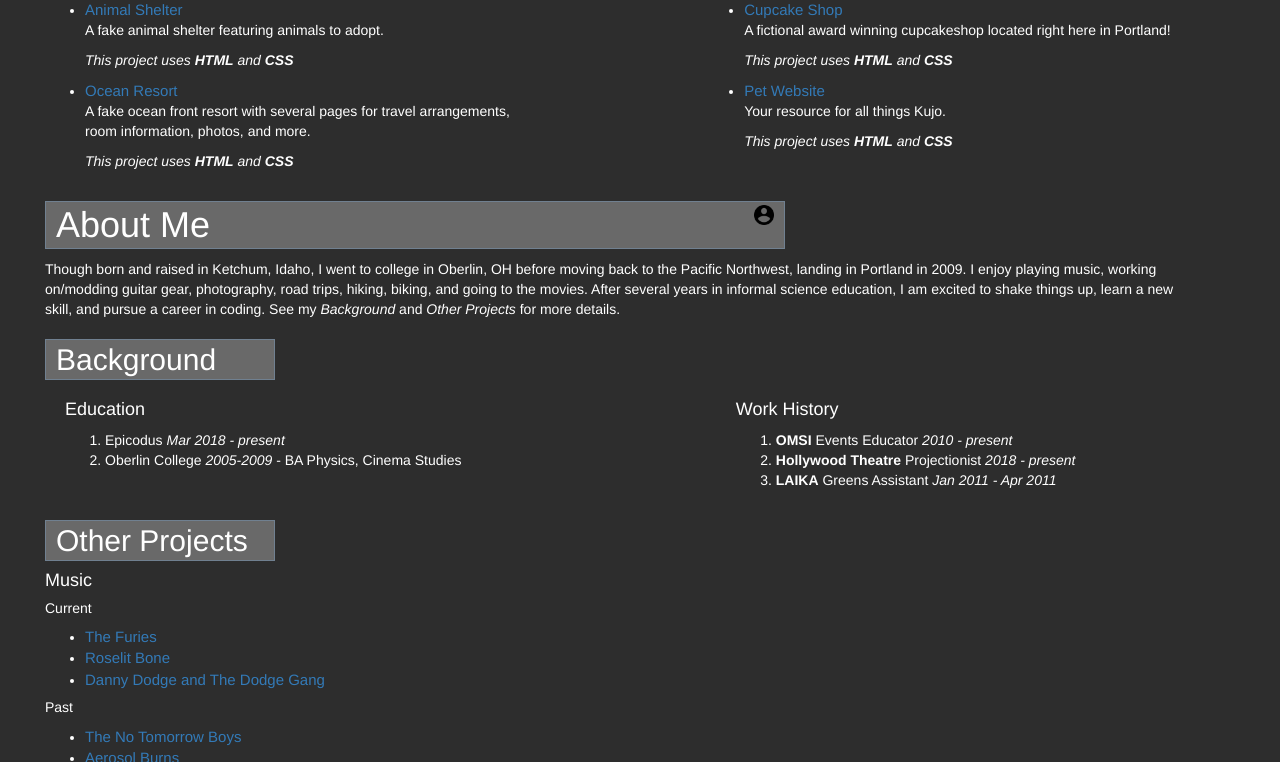
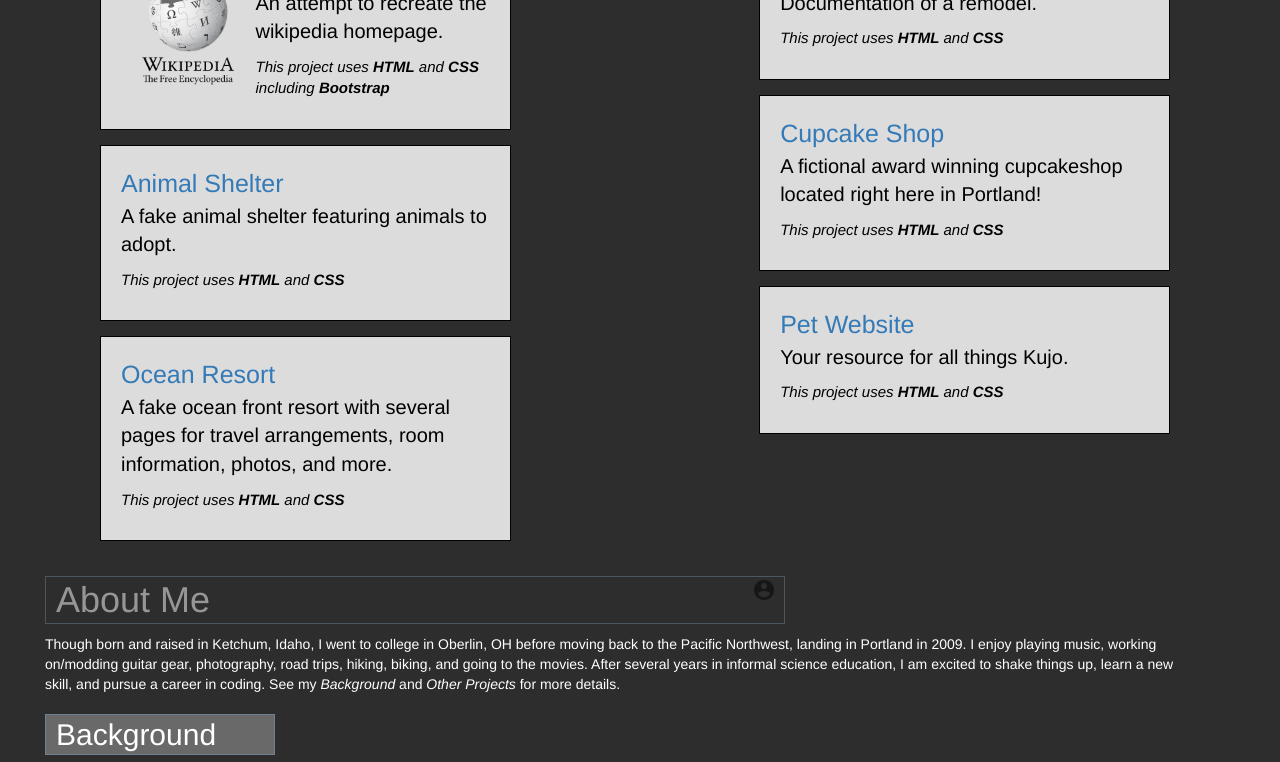
Before and after one commit to mattfmiller/my-portfolio, a plain HTML site: page index.html in a window 1280 px wide. Shown: the part 803-1565 px from the top of the page. Drawn offline with Linux system fonts and the light colour scheme.

Commit message:
add box model to past projects columns

```diff
--- a/css/styles.css
+++ b/css/styles.css
@@ -1,6 +1,10 @@
 body {
   background-color: #2d2d2d;
   color: white;
+}
+
+ul {
+  list-style-type: none;
 }
 
 .banner h1 {
@@ -19,6 +23,7 @@ body {
 
 p.lang {
   font-style: italic;
+  font-size: 15px;
 }
 
 .employer {
@@ -32,7 +37,8 @@ p.lang {
 .container h1 {
   border: 1px solid slategrey;
   padding: 3px 10px;
-  background-color: dimgrey;
+  background-image: url(../img/);
+  opacity: .5;
   margin-right: 400px;
 }
 
@@ -59,3 +65,22 @@ p.lang {
 .about {
   margin-left: 5px;
 }
+
+.row img {
+  height: 150px;
+  float: left;
+  padding: 15px
+}
+
+.project-box li {
+  font-size: 20px;
+  color: black;
+  border: 1px solid black;
+  padding: 20px;
+  background-color: Gainsboro;
+  margin: 15px;
+}
+
+.project-box a {
+  font-size: 25px;
+}
--- a/index.html
+++ b/index.html
@@ -14,29 +14,59 @@
     <div class="container">
       <h1>Past Projects<span class="icon"><img src="img/computer.png" alt="clip art of a computer"></span></h1>
       <div class="row">
-        <ul>
+        <ul class="project-box">
           <div class="col-md-5">
-            <li><a href="https://github.com/mattfmiller/wikipedia-rebuild">Wikipedia Rebuild</a></li>
-            <p>An attempt to recreate the wikipedia homepage.</p>
-            <p class="lang">This project uses <strong>HTML</strong> and <strong>CSS</strong> including <strong>Bootstrap</strong></p>
-            <li><a href="https://github.com/mattfmiller/animal-shelter">Animal Shelter</a></li>
-            <p>A fake animal shelter featuring animals to adopt.</p>
-            <p class="lang">This project uses <strong>HTML</strong> and <strong>CSS</strong></p>
-            <li><a href="https://mattfmiller.github.io/resort/">Ocean Resort</a></li>
-            <p>A fake ocean front resort with several pages for travel arrangements, room information, photos, and more.</p>
-            <p class="lang">This project uses <strong>HTML</strong> and <strong>CSS</strong></p>
+            <li><a href="https://github.com/mattfmiller/wikipedia-rebuild"><img src="img/wikipedia.png" alt="the wikipedia globe">Wikipedia Rebuild</a>
+              <p>
+                An attempt to recreate the wikipedia homepage.
+              </p>
+              <p class="lang">
+                This project uses <strong>HTML</strong> and <strong>CSS</strong> including <strong>Bootstrap</strong>
+              </p>
+            </li>
+            <li><a href="https://github.com/mattfmiller/animal-shelter">Animal Shelter</a>
+              <p>
+                A fake animal shelter featuring animals to adopt.
+              </p>
+              <p class="lang">
+                This project uses <strong>HTML</strong> and <strong>CSS</strong>
+              </p>
+            </li>
+            <li><a href="https://mattfmiller.github.io/resort/">Ocean Resort</a>
+              <p>
+                A fake ocean front resort with several pages for travel arrangements, room information, photos, and more.
+              </p>
+              <p class="lang">
+                This project uses <strong>HTML</strong> and <strong>CSS</strong>
+              </p>
+            </li>
           </div>
           <div class="col-md-2"></div>
           <div class="col-md-5">
-            <li><a href="https://github.com/mattfmiller/interior-decoration">Interior Decoration</a></li>
-            <p>Documentation of a remodel.</p>
-            <p class="lang">This project uses <strong>HTML</strong> and <strong>CSS</strong></p>
-            <li><a href="https://github.com/mattfmiller/cupcake-shop">Cupcake Shop</a></li>
-            <p>A fictional award winning cupcakeshop located right here in Portland!</p>
-            <p class="lang">This project uses <strong>HTML</strong> and <strong>CSS</strong></p>
-            <li><a href="https://github.com/mattfmiller/Pet-Website">Pet Website</a></li>
-            <p>Your resource for all things Kujo.</p>
-            <p class="lang">This project uses <strong>HTML</strong> and <strong>CSS</strong></p>
+            <li><a href="https://github.com/mattfmiller/interior-decoration">Interior Decoration</a>
+              <p>
+                Documentation of a remodel.
+              </p>
+              <p class="lang">
+                This project uses <strong>HTML</strong> and <strong>CSS</strong>
+              </p>
+            </li>
+            <li><a href="https://github.com/mattfmiller/cupcake-shop">Cupcake Shop</a>
+              <p>
+                A fictional award winning cupcakeshop located right here in Portland!
+              </p>
+              <p class="lang">
+                This project uses <strong>HTML</strong> and <strong>CSS</strong>
+              </p>
+            </li>
+            <li><a href="https://github.com/mattfmiller/Pet-Website">Pet Website</a>
+              <p>
+                Your resource for all things Kujo.
+              </p>
+            <p class="lang">
+              This project uses <strong>HTML</strong> and <strong>CSS</strong>
+            </p>
+          </li>
           </div>
         </ul>
       </div>
```
Also changed, not shown: img/atom.png (added), img/wikipedia.png (added).
